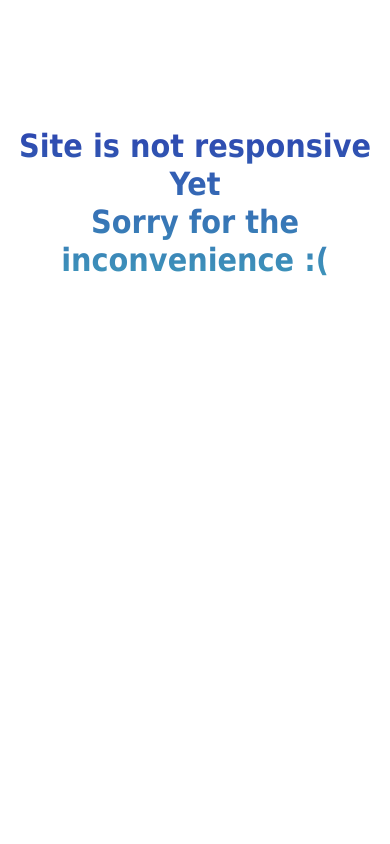
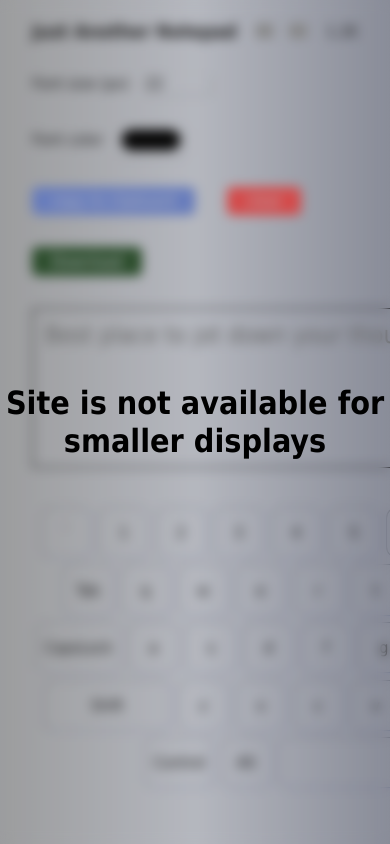
Before and after one commit to 1447bits/typeit, a plain HTML site: page index.html in a window 390 px wide. Drawn offline with Linux system fonts and the light colour scheme; grey boxes are pictures that could not be loaded.

Commit message:
modify design

```diff
--- a/index.css
+++ b/index.css
@@ -3,16 +3,29 @@
     box-sizing: border-box;
     padding: 0;
     margin: 0;
-    /* border:black 1px solid; */
 }
 
-.hidden {
+.responsive {
     display: none;
     text-align: center;
-    margin-top: 15vh;
-    background: -webkit-linear-gradient(#2d45b0, #3e95ba);
+    /* background: -webkit-linear-gradient(#2d45b0, #3e95ba);
     -webkit-background-clip: text;
-    -webkit-text-fill-color: transparent;
+    -webkit-text-fill-color: transparent; */
+}
+
+#main::before {
+    content: "";
+    z-index: -1;
+    height: 100vh;
+    width: 100vw;
+    position: absolute;
+    top: 0;
+    right: 0;
+    background: linear-gradient(to right, #b9babc, #d9dce5, #a2a6b5);
+}
+
+#main::-webkit-scrollbar {
+    display: none;
 }
 
 #main {
@@ -20,12 +33,14 @@
     justify-content: center;
     flex-direction: column;
     margin-inline: auto;
-    margin-top: 2em;
-    width: 95%;
-    background: #fafafa;
+    /* margin-top: 2em; */
+    width: 100%;
+    height: 100vb;
     color: #252525;
-    padding: 1em 2em 5em 2em;
+    padding: 3em 2em 5em 2em;
+    max-width: 1000px;
     gap: 2em;
+    overflow: scroll;
 }
 
 #title {
@@ -59,7 +74,7 @@ a {
 #options label {
     display: flex;
     justify-content: center;
-    justify-items: center;
+    align-items: center;
     gap: 1em;
 }
 
@@ -67,25 +82,34 @@ a {
     all: unset;
     width: 4em;
     box-shadow: 2px 2px 5px rgba(171, 171, 171, 0.364);
+}
 
+#font_color::-webkit-color-swatch {
+    height: 20px;
+    border-radius: 12px;
+}
+
+#clear,
+#download,
+#copyToClipboard {
+    all: unset;
+    padding-inline: 1.2em;
+    padding-top: 0.3em;
+    padding-bottom: 0.3em;
+    color: #d9dce5;
+    border-radius: 5px;
 }
 
 #copyToClipboard {
-    all: unset;
     background: rgb(120, 146, 225);
-    color: white;
-    padding-inline: 1em;
-    padding-top: 0.1em;
-    padding-bottom: 0.1em;
 }
 
 #clear {
-    all: unset;
     background: rgb(255, 84, 84);
-    color: white;
-    padding-inline: 1em;
-    padding-top: 0.1em;
-    padding-bottom: 0.1em;
+}
+
+#download {
+    background: rgb(47, 88, 47);
 }
 
 #display {
@@ -98,6 +122,7 @@ a {
     margin: auto;
     height: 10rem;
     font-size: 1.5em;
+    background: transparent;
     padding: 0.5em;
     border: 1px solid black;
 }
@@ -124,13 +149,12 @@ a {
     font-size: 1em;
     font-weight: 3px;
     margin: 0.2em;
-    min-width: 2em;
-    height: 2em;
+    min-width: 3.2em;
+    height: 3.2em;
     padding-inline: 0.5em;
     border-radius: 0.7em;
     border: inset 0.5px rgba(65, 80, 128, 0.3);
     box-shadow: 1px 1px 3px rgba(90, 86, 216, 0.085);
-    /* background: rgb(72, 71, 71); */
 }
 
 #Space {
@@ -144,11 +168,20 @@ a {
 
 
 @media only screen and (max-width: 650px) {
-    #main {
-        display: none;
+    .hidden {
+        display: flex;
     }
 
-    .hidden {
-        display: block;
+    .responsive {
+        height: 100vh;
+        width: 100vw;
+        background: #27262632;
+        backdrop-filter: blur(6px);
+        display: flex;
+        justify-content: center;
+        align-items: center;
+        top: 0;
+        right: 0;
+        position: absolute;
     }
 }
--- a/index.html
+++ b/index.html
@@ -10,9 +10,8 @@
 </head>
 
 <body>
-    <div class="hidden responsive">
-        <h1>Site is not responsive Yet</h1>
-        <h1>Sorry for the inconvenience :( </h1>
+    <div class="responsive">
+        <h1>Site is not available for smaller displays</h1>
     </div>
     <section id="main">
         <div id="title">
@@ -23,12 +22,12 @@
             </span>
         </div>
         <div id="options">
-            <label for="font_size">
-                font size (px)
+            <label for="font_size" id="font_size-lable">
+                Font size (px)
                 <input id="font_size" name="font_size" type="number">
             </label>
-            <label for="font_color">
-                font color
+            <label for="font_color" id="font_color-lable">
+                Font color
                 <input type="color" name="font_color" id="font_color">
             </label>
             <label for="copyToClipboard">
@@ -37,9 +36,12 @@
             <label for="clear">
                 <button id="clear">clear</button>
             </label>
+            <label for="download">
+                <button id="download">Download</button>
+            </label>
         </div>
         <div id="display">
-            <textarea name="display" id="textarea" placeholder="what's in your Thoughts Today"></textarea>
+            <textarea name="display" id="textarea" placeholder="Best place to jot down your thoughts :)"></textarea>
         </div>
         <div id="keyBoard">
             <div id="numRow">
--- a/index.js
+++ b/index.js
@@ -56,7 +56,7 @@ let prevKey = document.getElementById("Space")
 let currKey
 
 document.getElementById("textarea").onkeydown = (key) => {
-    prevKey.style.background = "white"
+    prevKey.style.background = "transparent"
     key = (key || window.event)
 
     let indx = keyArray.indexOf(key.key)
@@ -73,7 +73,7 @@ document.getElementById("textarea").onkeydown = (key) => {
     }
 
     currKey = document.getElementById(keyArray[indx])
-    currKey.style.background = "#9caad9"
+    currKey.style.background = "#ad96c1"
     prevKey = currKey
 };
 
```
